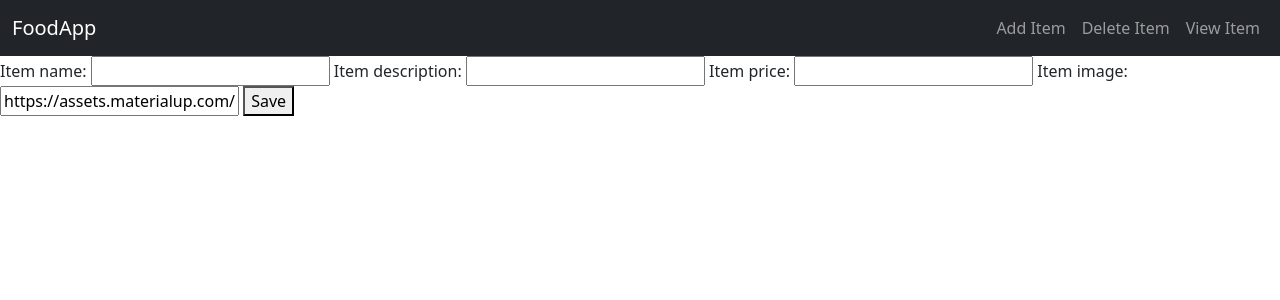
After one commit to zuhebahmed88091/food_site_project, a Django app: page /food/add in a window 1280 px wide. The commit adds this page. Shown: the top 300 px of the page. Run offline with Django 4.2, Linux system fonts and the light colour scheme.

Commit message:
To add items by form firstly we need to set up url. In food/url.py we add path(add, views.create_item, name=create_item) after that we need to create an extra thing which is called forms.py in food(app).This forms.py is going to havea class for each form which we are creating.In there we import froms and Item model and create ItemForm class which inherits from model forms.After that we need to create Meta class which is going to hold information about what field should be present in that particular form.After that we have to create template for the form.In food(app)/templates/food we create item-form.html.In there in order to create form we extends base.html and create <form> which has POST method, csrf_token and {{form}} which is just context which will be passed from views.After that in views.py we created a view named create_item which was already mentioned in urls.py and in there we created the object named form of ItemForm class and check the validity of the form and saved it.After that we redirect in the index page after submitting the form and lastly we render the item-form.html and pass the form context and we also import redirect and ItemForm in views.py.In base.html in navbar part we add url to the Add Item section and the url is our form add item url.

```diff
--- /dev/null
+++ b/food/forms.py
@@ -0,0 +1,8 @@
+from django import forms
+from .models import Item
+
+class ItemForm(forms.ModelForm):
+
+    class Meta:
+        model = Item
+        fields = ['item_name', 'item_description', 'item_price', 'item_image']
--- a/food/templates/food/base.html
+++ b/food/templates/food/base.html
@@ -27,13 +27,13 @@
                 </ul> {% endcomment %}
                 <ul class="navbar-nav ms-auto">
                     <li class="nav-item">
-                        <a class="nav-link" href="" data-bs-target="#myModal" data-bs-toggle="modal">Add Item</a>
+                        <a class="nav-link" href="{% url 'food:create_item' %}">Add Item</a>
                     </li>
                     <li class="nav-item">
-                        <a class="nav-link" href="" data-bs-target="#myModal" data-bs-toggle="modal">Delete Item</a>
+                        <a class="nav-link" href="">Delete Item</a>
                     </li>
                     <li class="nav-item">
-                        <a class="nav-link" href="" data-bs-target="#myModal" data-bs-toggle="modal">View Item</a>
+                        <a class="nav-link" href="">View Item</a>
                     </li>
                 </ul>
             </div>
--- /dev/null
+++ b/food/templates/food/item-form.html
@@ -0,0 +1,8 @@
+{% extends 'food/base.html' %}
+{% block body %}
+<form method="POST">
+    {% csrf_token %}
+    {{form}}
+    <button type="submit">Save</button>
+</form>
+{% endblock %}
--- a/food/urls.py
+++ b/food/urls.py
@@ -8,5 +8,6 @@ app_name = 'food'
 urlpatterns = [
     path('', views.index, name='index'),
     path('item/', views.item, name='item'),
-    path('<int:item_id>/', views.detail, name='detail')
+    path('<int:item_id>/', views.detail, name='detail'),
+    path('add', views.create_item, name='create_item')
 ]
--- a/food/views.py
+++ b/food/views.py
@@ -1,7 +1,8 @@
-from django.shortcuts import render
+from django.shortcuts import render, redirect
 from django.http import HttpResponse
 from .models import Item
 from django.template import loader
+from .forms import ItemForm
 # Create your views here.
 
 
@@ -24,3 +25,12 @@ def detail(request, item_id):
         'item':item,
     }
     return render(request, 'food/detail.html', context)
+
+def create_item(request):
+    form = ItemForm(request.POST or None)
+
+    if form.is_valid():
+        form.save()
+        return redirect('food:index')
+
+    return render(request, 'food/item-form.html', {'form':form})
```
Also changed, not shown: db.sqlite3.
